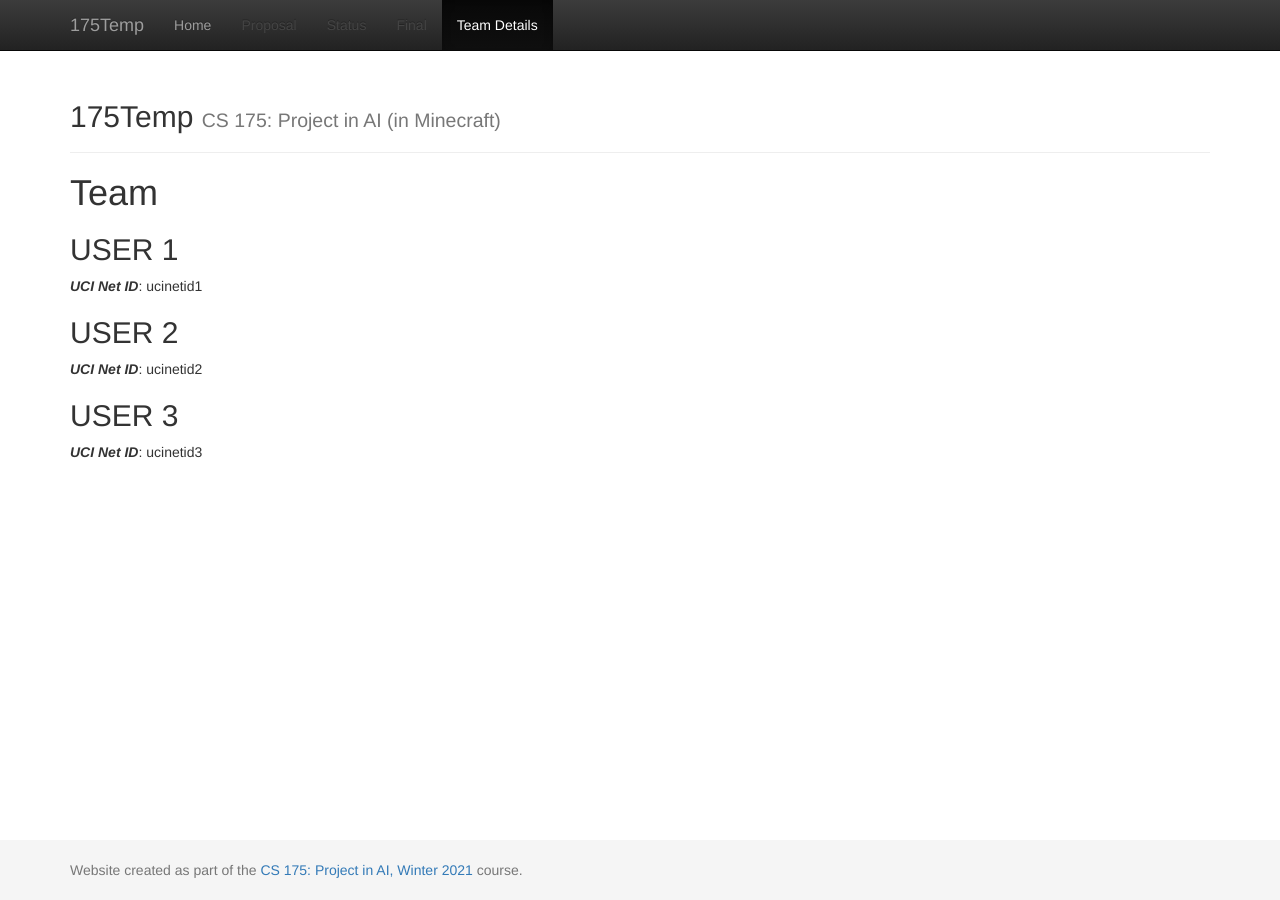
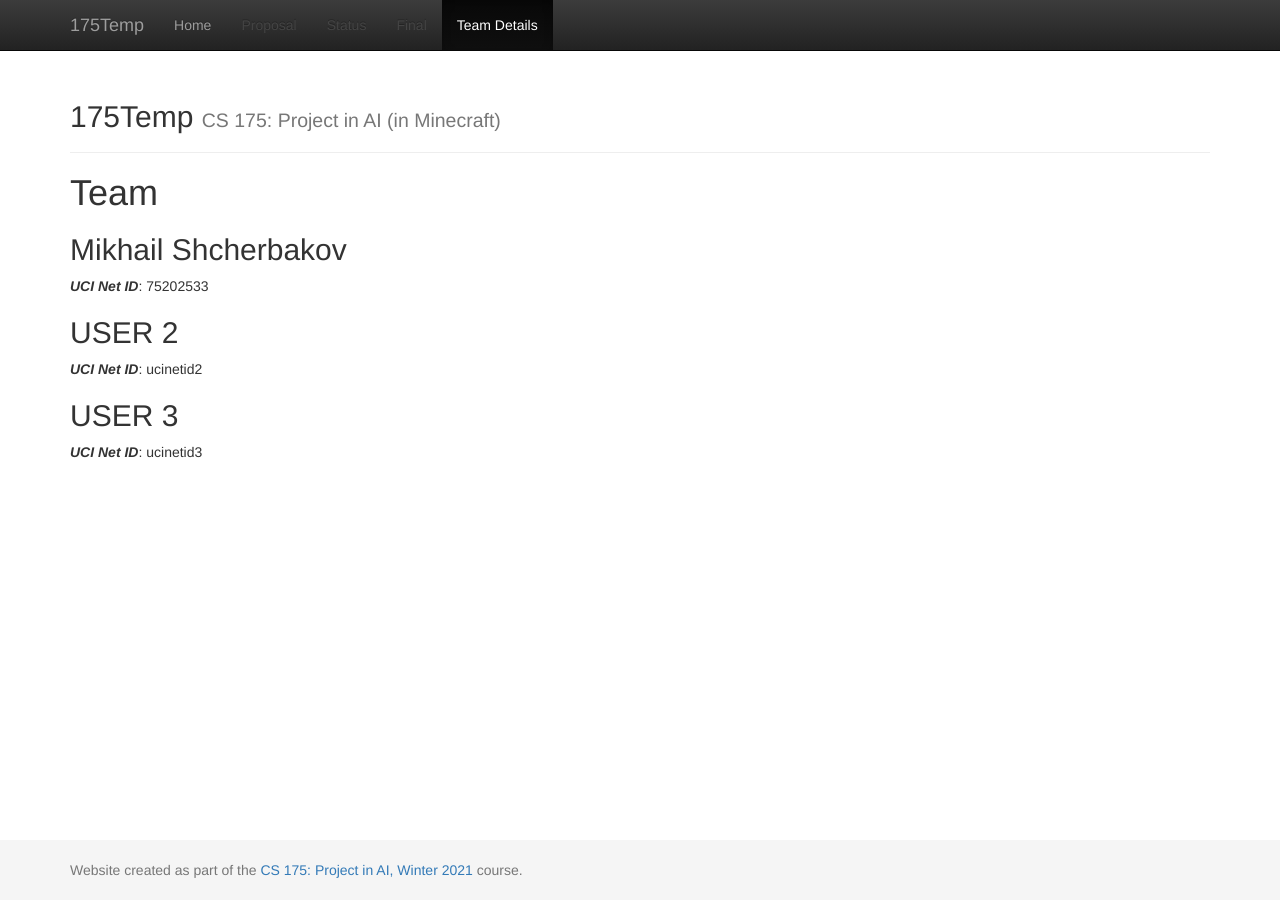
Before and after one commit to CoderMisha/175Temp, a Jekyll site: the page built from docs/team.md, in a window 1280 px wide. Built offline with Jekyll 4.4.1, drawn with Linux system fonts in a browser that asks for light colours.

Commit message:
Update team.md

```diff
--- a/docs/team.md
+++ b/docs/team.md
@@ -6,8 +6,8 @@ title:  Team
 # {{ page.title }}
 
 
-## USER 1
-***UCI Net ID***: ucinetid1
+## Mikhail Shcherbakov
+***UCI Net ID***: 75202533
 
 ## USER 2
 ***UCI Net ID***: ucinetid2
```
